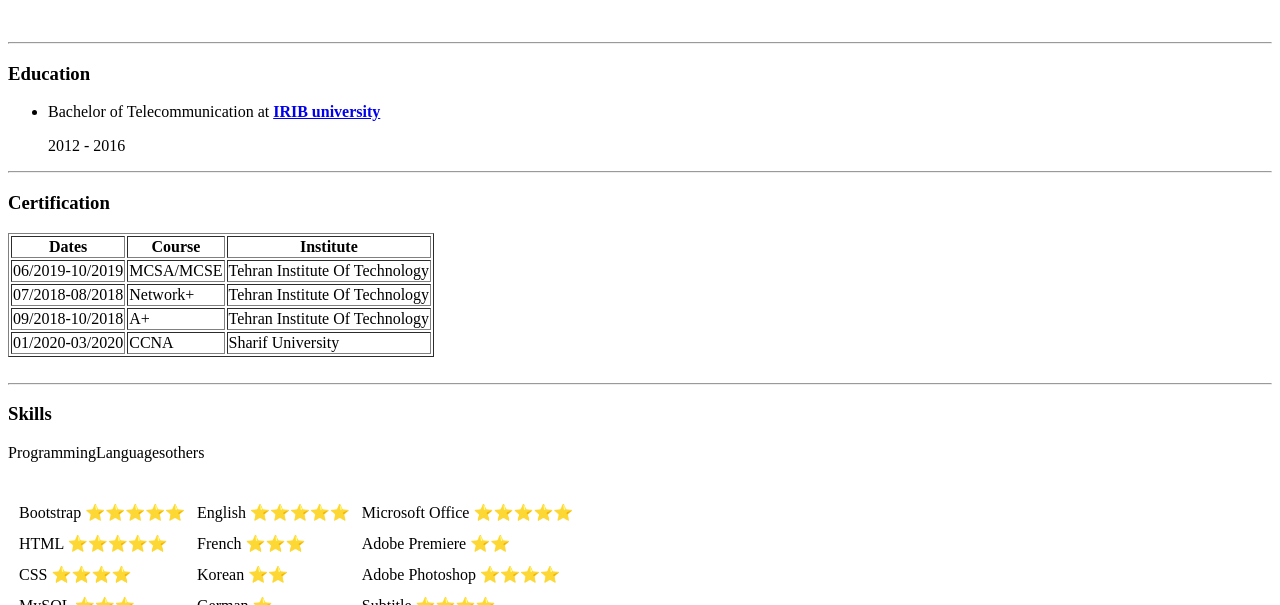
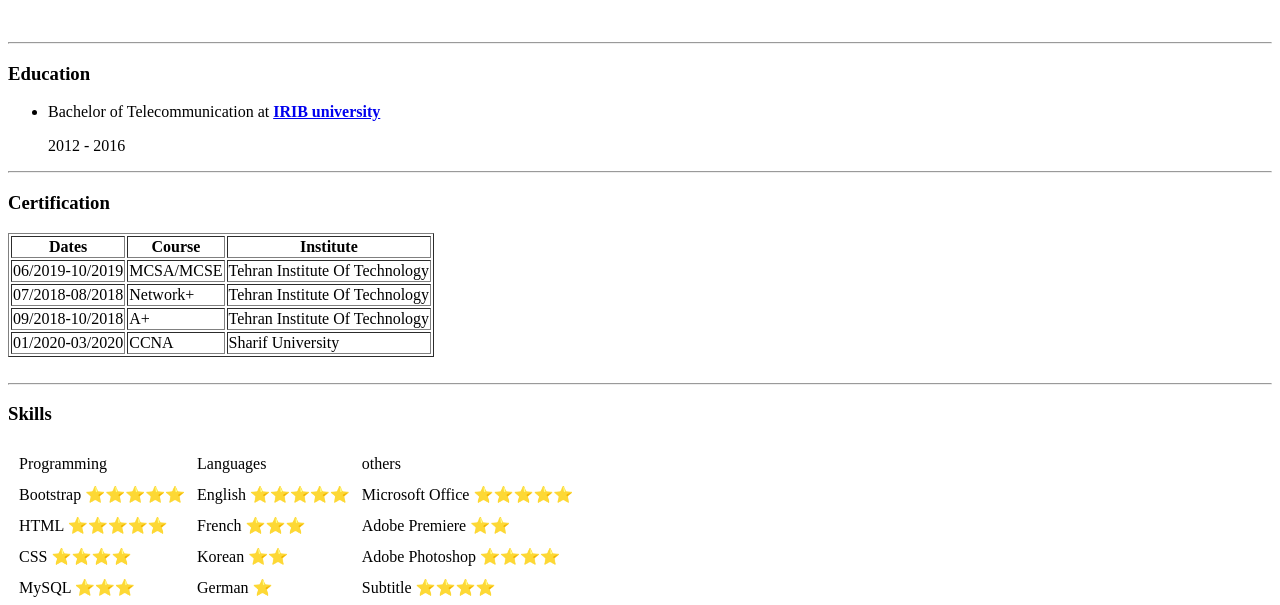
Before and after one commit to MaryamMozaffari99/cv, a plain HTML site: page index.html in a window 1280 px wide. Shown: the part 183-788 px from the top of the page. Drawn offline with Linux system fonts and the light colour scheme.

Commit message:
Update index.html

```diff
--- a/index.html
+++ b/index.html
@@ -66,9 +66,9 @@
     <h3>Skills</h3>
               <table cellspacing="10px">
                   <thead>
-                        <tr>Programming</tr>
-                        <tr>Languages</tr>
-                        <tr>others</tr>
+                        <td>Programming</td>
+                        <td>Languages</td>
+                        <td>others</td>
                     </thead>
                   <tbody>
                     <tr>
```
